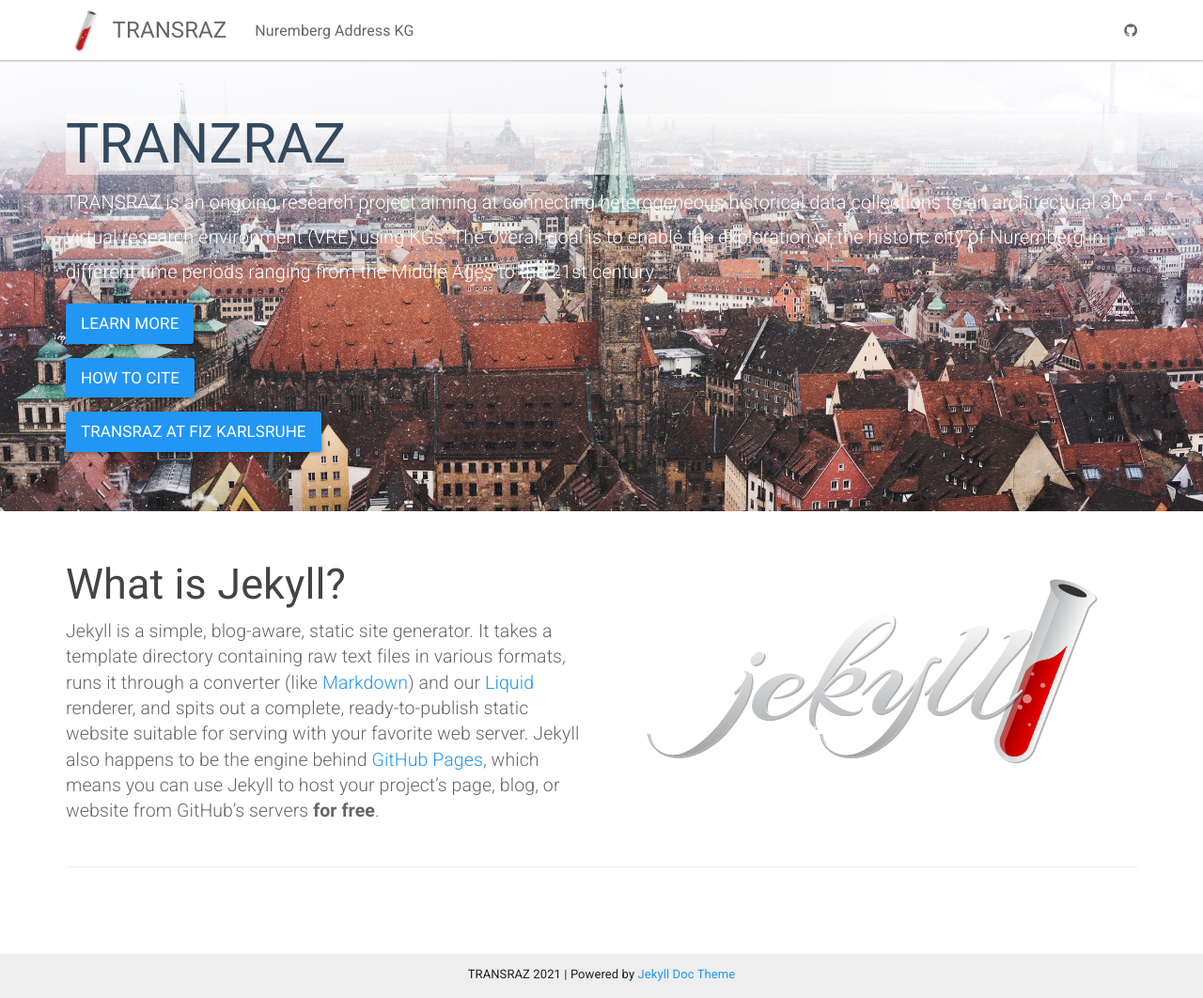
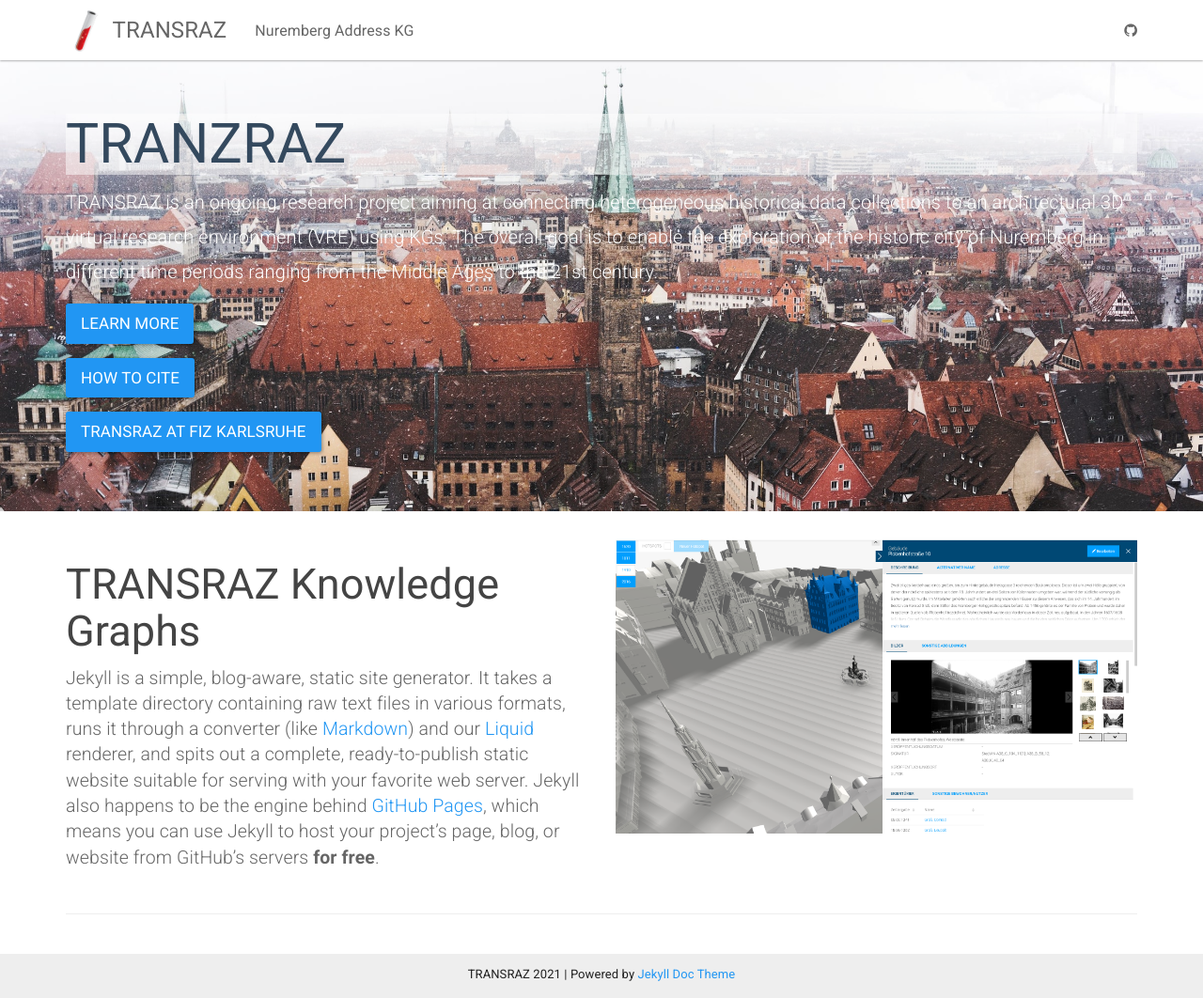
Before and after one commit to ISE-FIZKarlsruhe/Transraz, a Jekyll site: the page built from index.html, in a window 1280 px wide and 1062 px high. Shown: the whole window at 94% size. Built offline with Jekyll 4.4.1, drawn with Linux system fonts in a browser that asks for light colours.

Commit message:
Update index.html

```diff
--- a/index.html
+++ b/index.html
@@ -15,7 +15,7 @@
 <div class="container">
     <div class="row">
         <div class="col-md-6">
-            <h2 class="header-light regular-pad">What is Jekyll?</h2>
+            <h2 class="header-light regular-pad">TRANSRAZ Knowledge Graphs</h2>
               <p class="lead">Jekyll is a simple, blog-aware, static site generator. It takes a template
               directory containing raw text files in various formats, runs it through
               a converter (like <a href="https://daringfireball.net/projects/markdown/">Markdown</a>)
@@ -27,7 +27,7 @@
               free</strong>.</p>
         </div>
         <div class="col-md-6 text-center">
-            <img src="{{ "/assets/img/jekyll-dark.png" | relative_url }}" alt="Jekyll logo" class="img-responsive">
+            <img src="{{ "/assets/img/citysquare.jpg" | relative_url }}" alt="Jekyll logo" class="img-responsive">
         </div>
     </div>
     <hr>
```
